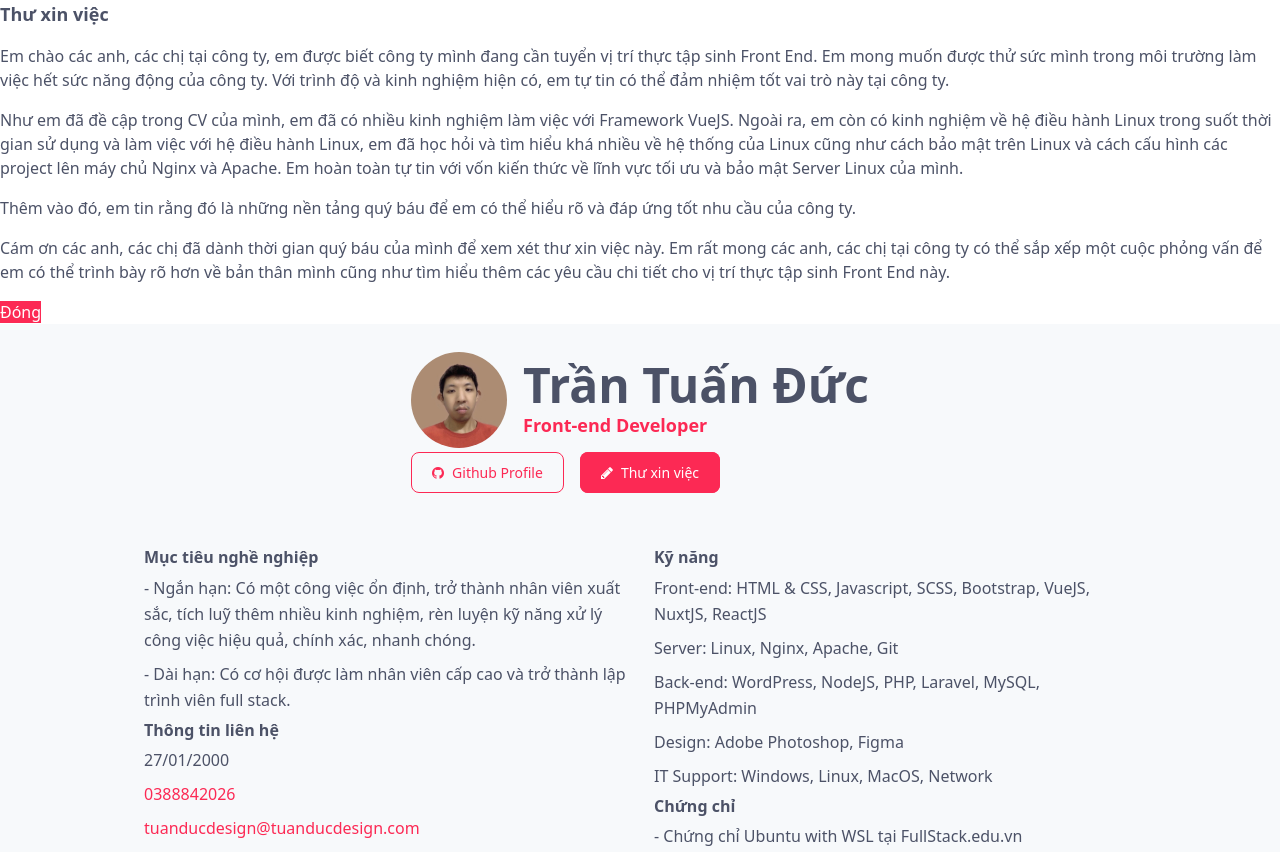
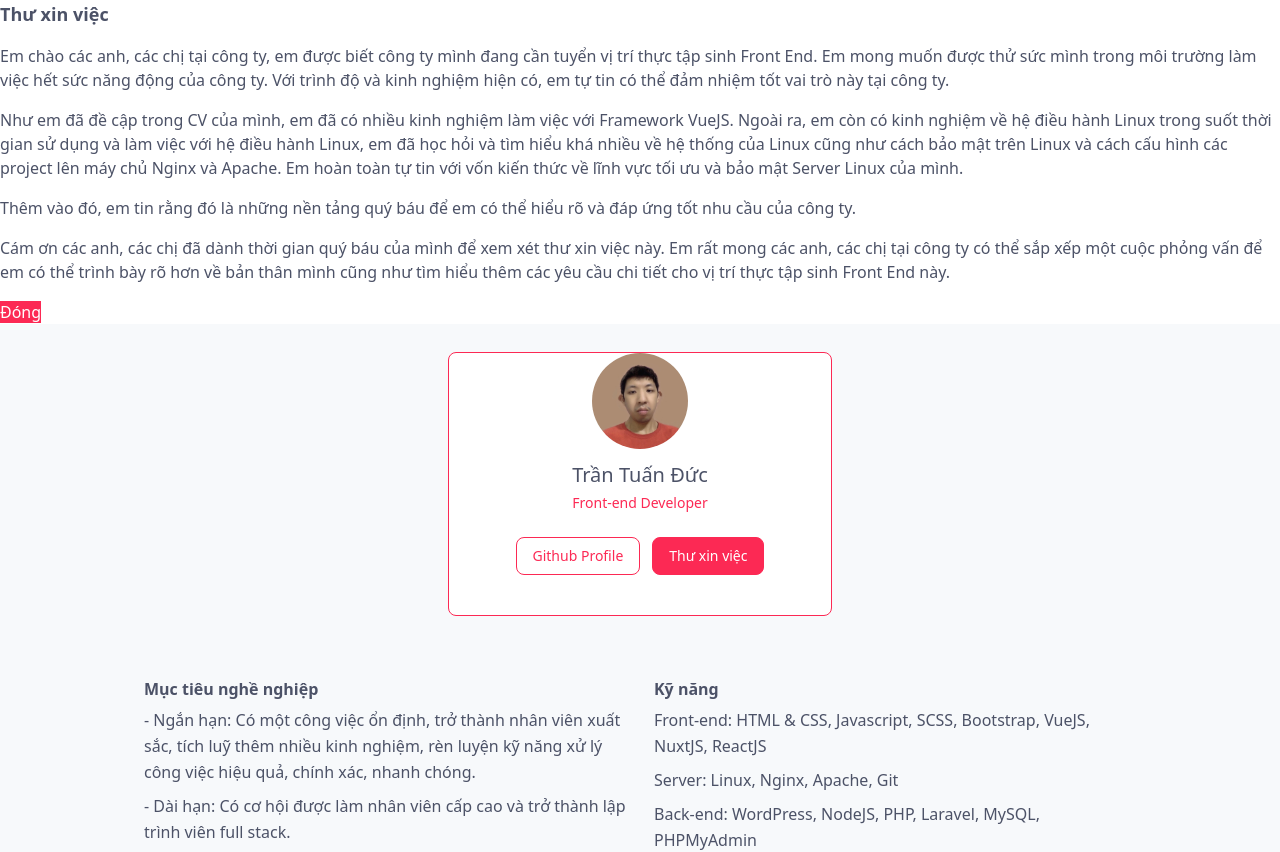
Before and after one commit to tuanductran/cv, a Vue app: page / in a window 1280 px wide. Shown: the top 852 px of the page. Built offline with nearby package versions, Linux system fonts and the light colour scheme.

Commit message:
Update index.vue

```diff
--- a/src/views/Intro/Profile/index.vue
+++ b/src/views/Intro/Profile/index.vue
@@ -7,40 +7,15 @@
 </script>
 
 <template>
-   <div class="order-1">
-      <!-- Personal infos -->
-      <div class="relative flex flex-col-reverse">
-         <div class="flex items-center space-x-4">
-         <!-- Avatar -->
-         <img class="flex-none w-24 h-24 rounded-full object-cover" :alt="`${ intro.fullname } photo`" :src="`./assets/${ intro.avatar }`" loading="lazy" deasync="true">
-         <!-- End avatar -->
-         <div class="flex-auto ml-2">
-         <!-- Fullname -->
-         <h1 class="text-3xl lg:text-4xl xl:text-5xl font-bold">
-            {{ intro.fullname }}
-         </h1>
-         <!-- End fullname -->
-         <!-- Role -->
-         <p class="text-main-color font-semibold text-lg mt-0.5">
-            {{ intro.role }}
-         </p>
-         <!-- End Role -->
-         </div>
-         </div>
-      </div>
-      <!-- Action -->
-      <div class="relative mt-3">
-         <!-- Github -->
-         <a class="font-medium rounded-lg text-sm px-5 py-2.5 text-center mr-2 mb-2 border vnodesign-border-color !bg-transparent text-main-color gap-2 normal-case lg:gap-3 mt-2" role="button" :href="intro.links[projectLinks]" title="Github Profile" target="_blank" onClick="ga('event', 'ProjectsLink', 'view', 'projects_link');">
-             <i :class="`fa fa-${ projectLinks } mr-2`" />
-             <span>Github Profile</span>
-         </a>
-         <!-- Coverletter -->
-          <a class="font-medium rounded-lg text-sm px-5 py-2.5 text-center mr-2 mb-2 border bg-vnodesign vnodesign-border-color !text-white gap-2 normal-case lg:gap-3 mt-2 ml-2" role="button" id="show__modal" href="#view_coverletter" title="Thư xin việc" onClick="ga('event', 'CoverletterPopup', 'view', 'coverletter_popup');">
-             <i class="fa fa-pencil mr-2" />
-             <span>Thư xin việc</span>
-          </a>
-         <!-- End Coverletter -->
-      </div>
-   </div>
+<div class="w-full max-w-sm bg-white rounded-lg border vnodesign-border-color">
+    <div class="flex flex-col items-center pb-10">
+        <img class="mb-3 w-24 h-24 rounded-full" :alt="`${ intro.fullname } photo`" :src="`./assets/${ intro.avatar }`" loading="lazy" deasync="true">
+        <h5 class="mb-1 text-xl font-medium">{{ intro.fullname }}</h5>
+        <span class="text-sm text-main-color">{{ intro.role }}</span>
+        <div class="flex mt-4 space-x-3 md:mt-6">
+            <a :href="intro.links[projectLinks]" title="Github Profile" target="_blank" onClick="ga('event', 'ProjectsLink', 'view', 'projects_link');" class="inline-flex items-center py-2 px-4 text-sm font-medium text-center text-main-color border vnodesign-border-color rounded-lg">Github Profile</a>
+            <a id="show__modal" href="#view_coverletter" title="Thư xin việc" onClick="ga('event', 'CoverletterPopup', 'view', 'coverletter_popup');" class="inline-flex items-center py-2 px-4 text-sm font-medium text-center text-white bg-vnodesign rounded-lg border vnodesign-border-color">Thư xin việc</a>
+        </div>
+    </div>
+</div>
 </template>
```
